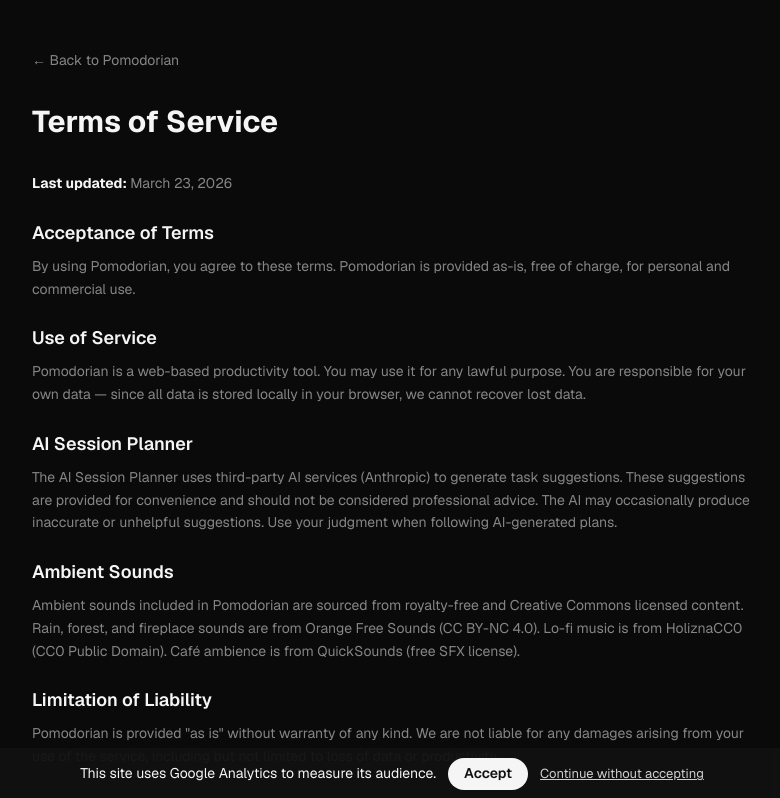
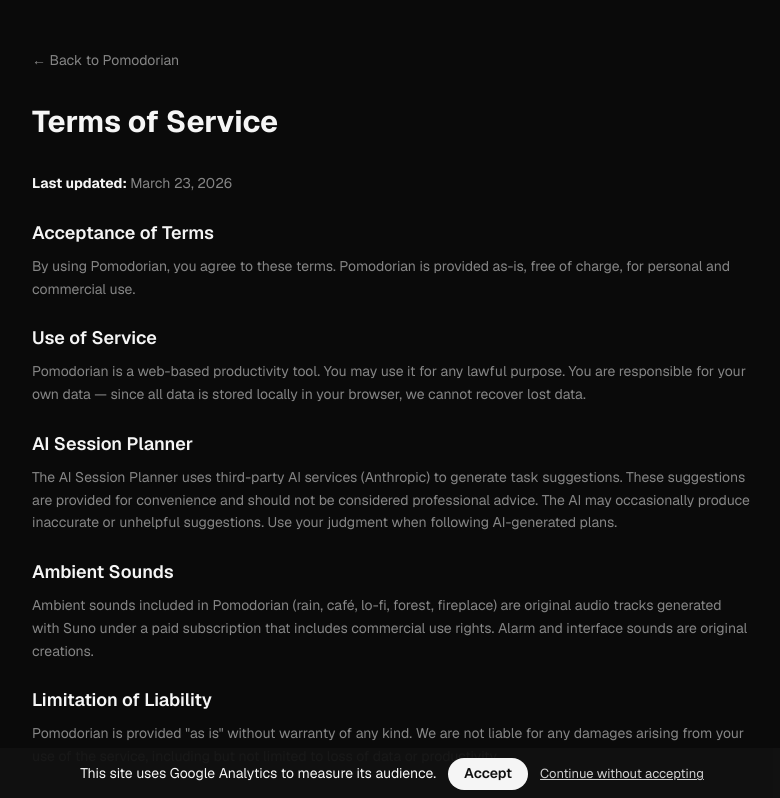
Before and after one commit to BerthouxMaijin/pomodorian, a Next.js app: page /terms in a window 1280 px wide. Shown: the top 798 px of the page, without its empty margins (248-1028 px from the left). Built offline with nearby package versions, Linux system fonts and the light colour scheme.

Commit message:
docs: update ambient sound attribution to Suno-generated audio
Co-Authored-By: Claude Fable 5 <noreply@anthropic.com>

```diff
--- a/app/terms/page.tsx
+++ b/app/terms/page.tsx
@@ -64,11 +64,10 @@ export default function Terms() {
               Ambient Sounds
             </h2>
             <p>
-              Ambient sounds included in Pomodorian are sourced from
-              royalty-free and Creative Commons licensed content. Rain, forest,
-              and fireplace sounds are from Orange Free Sounds (CC BY-NC 4.0).
-              Lo-fi music is from HoliznaCC0 (CC0 Public Domain). Caf&eacute;
-              ambience is from QuickSounds (free SFX license).
+              Ambient sounds included in Pomodorian (rain, caf&eacute;, lo-fi,
+              forest, fireplace) are original audio tracks generated with Suno
+              under a paid subscription that includes commercial use rights.
+              Alarm and interface sounds are original creations.
             </p>
           </section>
 
```
